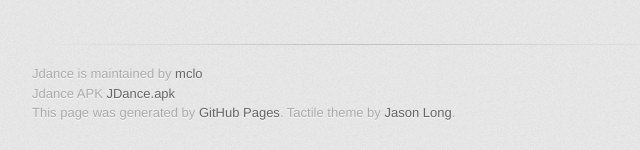
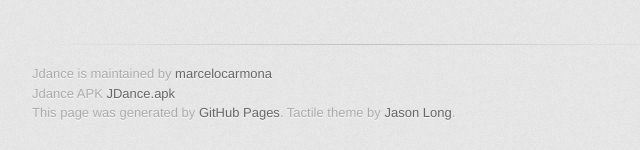
Before and after one commit to marcelocarmona/JDance, a plain HTML site: page index.html in a window 1280 px wide. Shown: the part 2305-2455 px from the top of the page, 298-938 px from the left. Drawn offline with Linux system fonts and the light colour scheme; a web font is replaced by a local one.

Commit message:
change username

```diff
--- a/index.html
+++ b/index.html
@@ -10,7 +10,7 @@
     <!--[if lt IE 9]>
     <script src="//html5shiv.googlecode.com/svn/trunk/html5.js"></script>
     <![endif]-->
-    <title>Jdance by mclo</title>
+    <title>Jdance by marcelocarmona</title>
   </head>
 
   <body>
@@ -27,9 +27,9 @@
         </header>
 
         <section id="downloads" class="clearfix">
-          <a href="https://github.com/mclo/JDance/zipball/master" id="download-zip" class="button"><span>Download .zip</span></a>
-          <a href="https://github.com/mclo/JDance/tarball/master" id="download-tar-gz" class="button"><span>Download .tar.gz</span></a>
-          <a href="https://github.com/mclo/JDance" id="view-on-github" class="button"><span>View on GitHub</span></a>
+          <a href="https://github.com/marcelocarmona/JDance/zipball/master" id="download-zip" class="button"><span>Download .zip</span></a>
+          <a href="https://github.com/marcelocarmona/JDance/tarball/master" id="download-tar-gz" class="button"><span>Download .tar.gz</span></a>
+          <a href="https://github.com/marcelocarmona/JDance" id="view-on-github" class="button"><span>View on GitHub</span></a>
         </section>
 
         <hr>
@@ -65,7 +65,7 @@
         </section>
 		<img src="images/android_dance.png">
         <footer>
-          Jdance is maintained by <a href="https://github.com/mclo">mclo</a><br>
+          Jdance is maintained by <a href="https://github.com/marcelocarmona">marcelocarmona</a><br>
           Jdance APK <a href="jdance.apk">JDance.apk</a><br>
           This page was generated by <a href="http://pages.github.com">GitHub Pages</a>. Tactile theme by <a href="https://twitter.com/jasonlong">Jason Long</a>.
         </footer>
```
